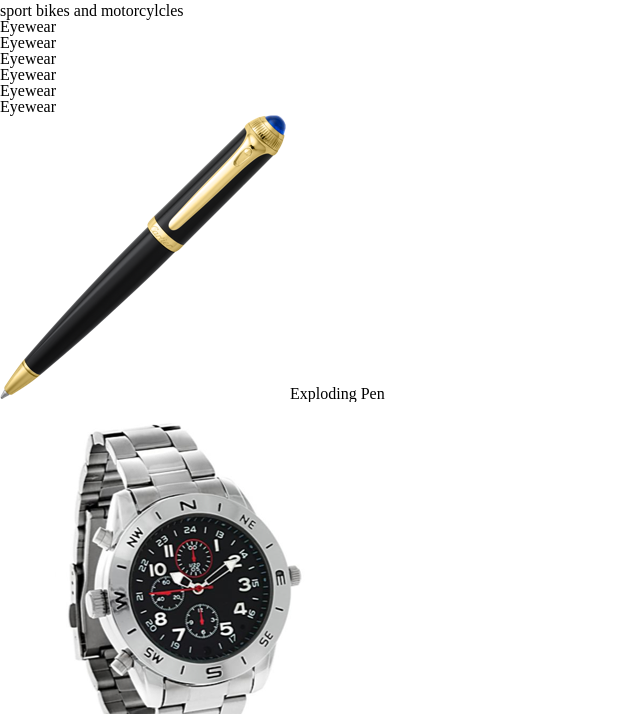
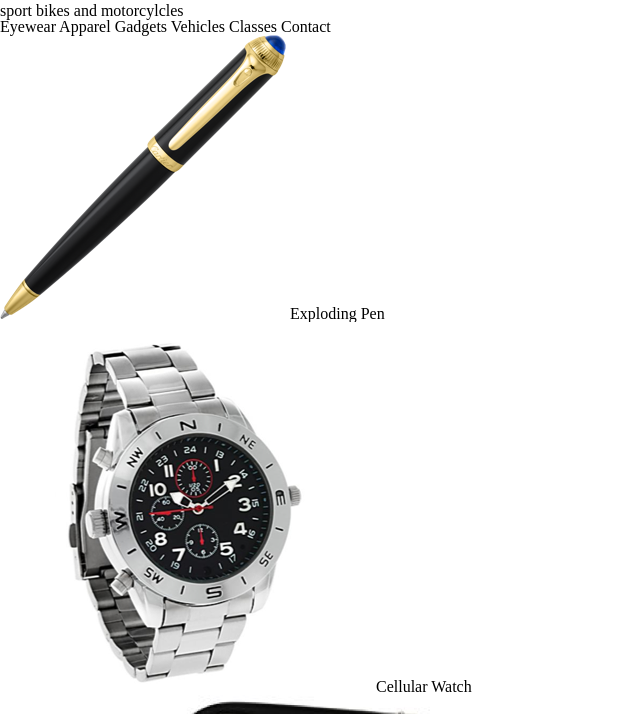
Before and after one commit to access4967/SecretAgentSupply, a plain HTML site: page index.html in a window 1280 px wide. Shown: the part 86-800 px from the top of the page, without its empty margins (0-640 px from the left). Drawn offline with Linux system fonts and the light colour scheme.

Commit message:
correct image link, change li to span

```diff
--- a/index.html
+++ b/index.html
@@ -8,7 +8,7 @@
   </head>
   <body>
     <header>
-      <image class="logo image" src="SecretAgentSupply\resources\images\logo.png">
+      <image class="logo image" src=".\resources\images\logo.png">
         <h3 class="logo">secret agent supply inc.</h3>
     </header>
 
@@ -19,26 +19,26 @@
 
     <nav>
       <ul class="nav">
-        <li>Eyewear</li>
-        <li>Eyewear</li>
-        <li>Eyewear</li>
-        <li>Eyewear</li>
-        <li>Eyewear</li>
-        <li>Eyewear</li>
+        <span>Eyewear</span>
+        <span>Apparel</span>
+        <span>Gadgets</span>
+        <span>Vehicles</span>
+        <span>Classes</span>
+        <span>Contact</span>
       </ul>
     </nav>
 
     <div class="product">
       <div class="pen">
-        <img class="image" src="SecretAgentSupply\resources\images\pen.png">
+        <img class="image" src=".\resources\images\pen.png">
         <span class="text">Exploding Pen</span>
       </div>
       <div class="watch">
-        <img class="image" src="SecretAgentSupply\resources\images\watch.png">
+        <img class="image" src=".\resources\images\watch.png">
         <span class="text">Cellular Watch</span>
       </div>
       <div class="glasses">
-        <img class="image" src="SecretAgentSupply\resources\images\glasses.png">
+        <img class="image" src=".\resources\images\glasses.png">
         <span class="text">Cellular Glasses</span>
       </div>
     </div>
```
